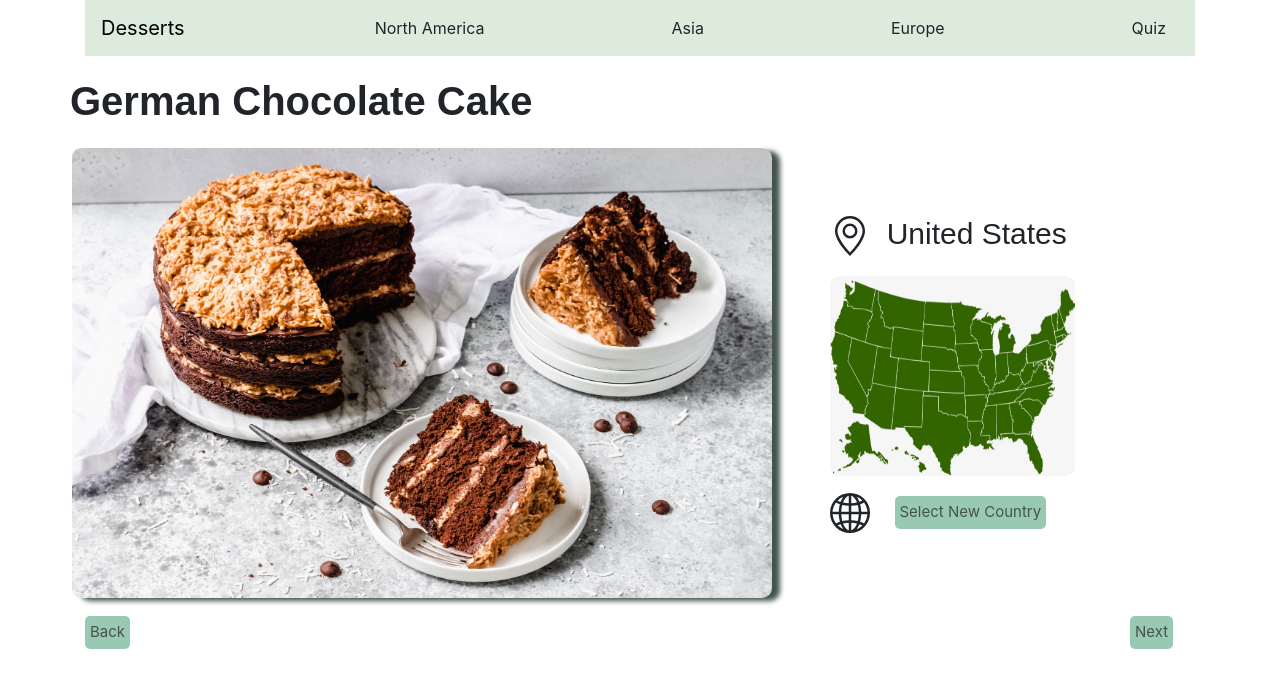
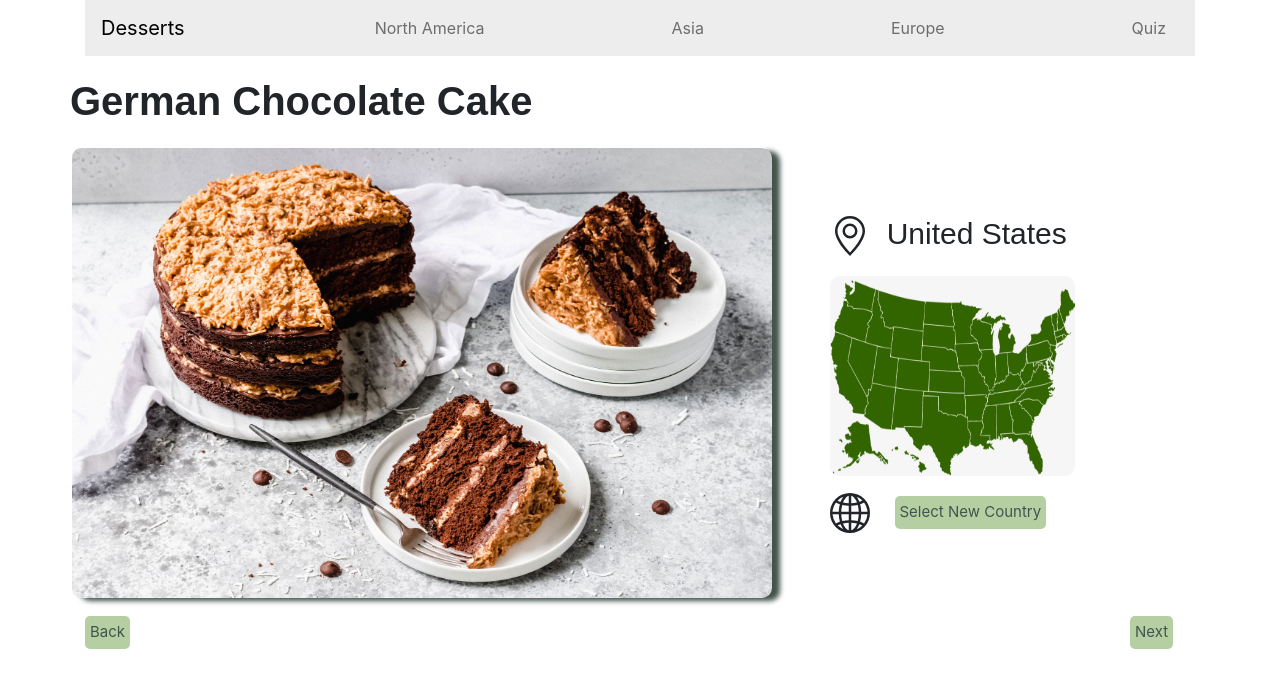
Before and after one commit to IsabelMacgill/UI_Project, a Flask app: page /learn/1 in a window 1280 px wide. Shown: the top 688 px of the page. Run offline with Flask 2, Linux system fonts and the light colour scheme; some libraries are stand-ins or nearby versions.

Commit message:
adjusted colors to match graphic design requirements for light and dark grey

```diff
--- a/static/main.css
+++ b/static/main.css
@@ -4,6 +4,10 @@
 
 .class-selector{
 
+}
+
+.btn{
+	color: #6D6D6D;
 }
 
 .center{
@@ -24,8 +28,12 @@
 	padding-bottom: 10px;
 }
 
+#description{
+	color: #6D6D6D;
+}
+
 .navbar{
-	background-color: #ddebdd;
+	background-color: #ECECECEC;
 }
 
 #learn-button{
--- a/static/view_dessert.css
+++ b/static/view_dessert.css
@@ -60,7 +60,7 @@
 }
 
 .buttonStyle{
-    background-color: #9ac9b3;
+    background-color: #b5cfa3;
     color:#43544c;
     font-size: 15px;
     padding: 5px;
--- a/templates/homepage.html
+++ b/templates/homepage.html
@@ -6,6 +6,7 @@
 </script>
 <script src="../static/homepage.js"></script>
 
+
 <div class="col-12">
 	<div class="row center">
 		<div class="col-12 center title">
@@ -13,7 +14,7 @@
 		</div>
 	</div>
 	<div class="row center">
-		<div class="col-12 center description">
+		<div class="col-12 center description" id="description">
 			Have you ever wanted to know the country of origin of your favorite
 			desserts? Use this site to learn more about the origin of desserts
 			from all over the world and then test your knowledge to see if you
```
Also changed, not shown: 1 other file.
